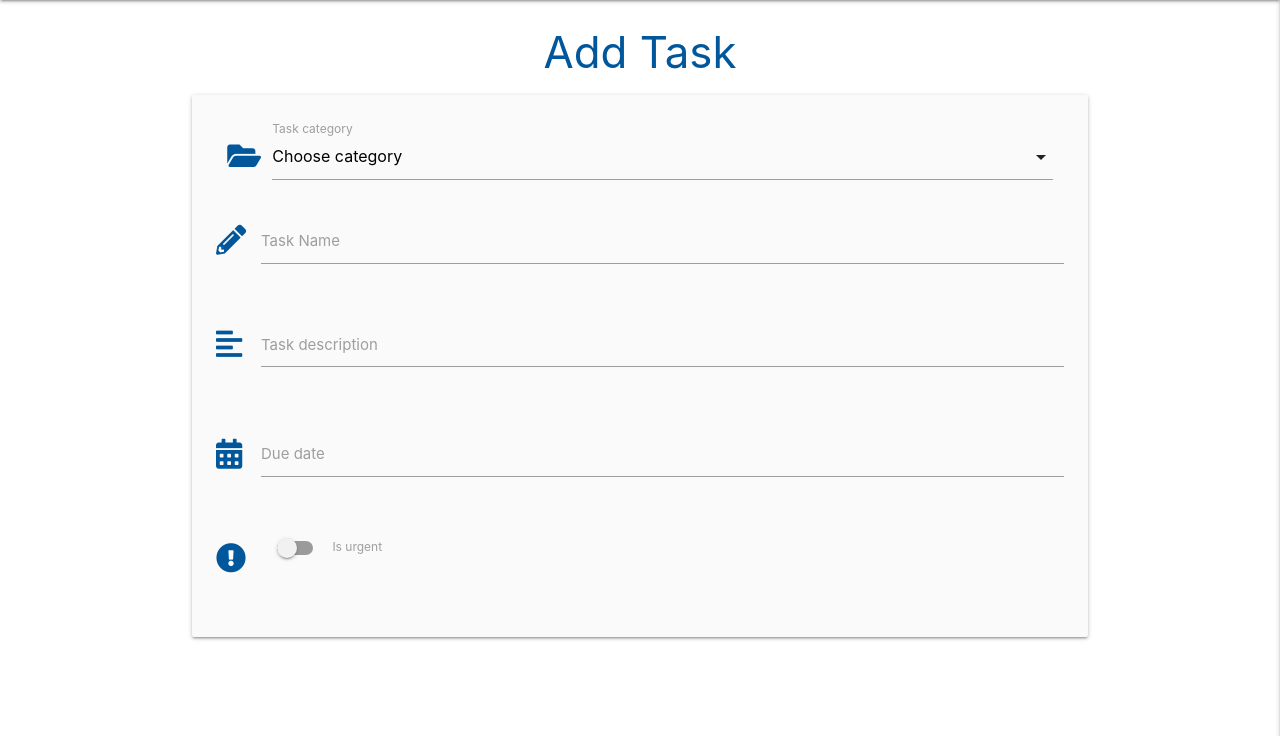
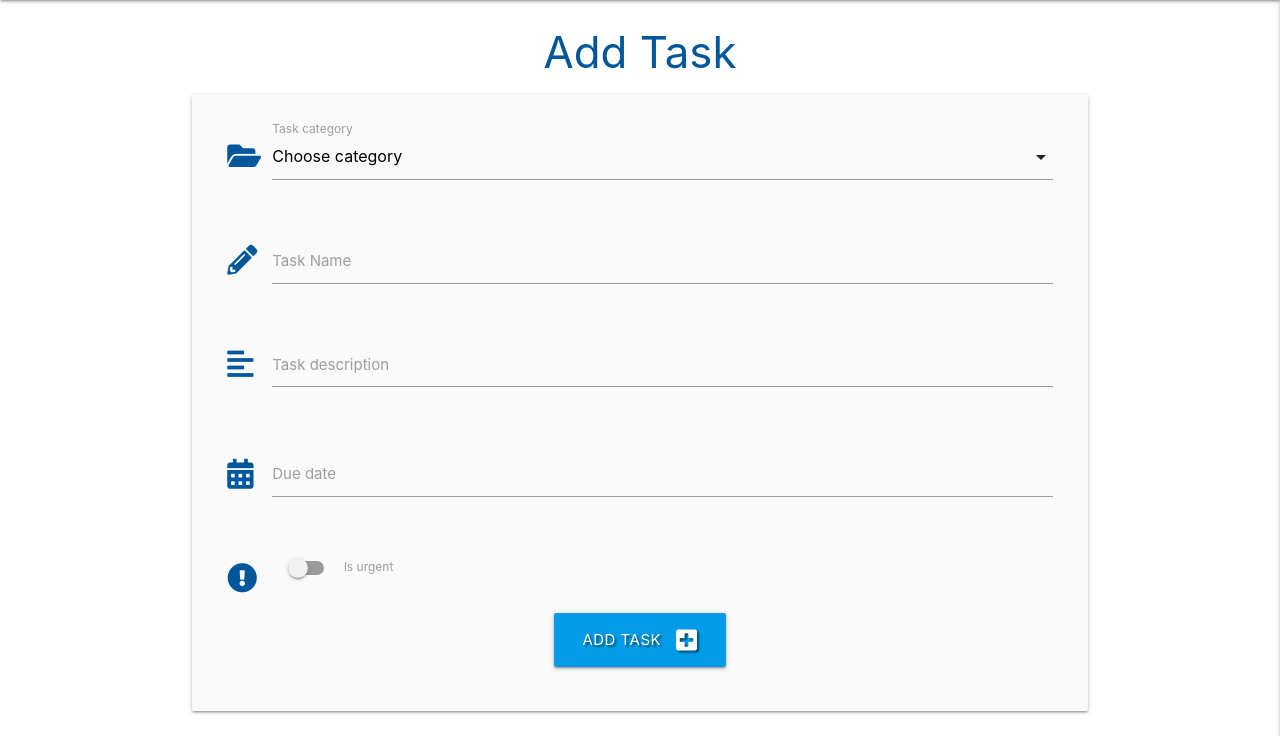
Before and after one commit to Jade-ux/Task-Manager-MongoDB, a Flask app: page /add_task in a window 1280 px wide. Shown: the part 64-800 px from the top of the page. Run offline with Flask 2, Linux system fonts and the light colour scheme; data that the repository does not hold is empty; some libraries are stand-ins or nearby versions.

Commit message:
Allow user to add task to the db

```diff
--- a/app.py
+++ b/app.py
@@ -98,8 +98,22 @@ def logout():
     return redirect(url_for("login"))
 
 
-@app.route("/add_task")
+@app.route("/add_task", methods=["GET", "POST"])
 def add_task():
+    if request.method == "POST":
+        is_urgent = "on" if request.form.get("is_urgent") else "off"
+        task = {
+            "category_name": request.form.get("category_name"),
+            "task_name": request.form.get("task_name"),
+            "task_description": request.form.get("task_description"),
+            "is_urgent": is_urgent,
+            "due_date": request.form.get("due_date"),
+            "created_by": session["user"]
+        }
+        mongo.db.tasks.insert_one(task)
+        flash("Task successfully added")
+        return redirect(url_for("get_tasks"))
+
     categories = mongo.db.categories.find().sort("category_name", 1)
     return render_template("add_task.html", categories=categories)
 
--- a/templates/add_task.html
+++ b/templates/add_task.html
@@ -4,7 +4,8 @@
 <h3 class="light-blue-text text-darken-4 center-align">Add Task</h3>
 
 <div class="row card-panel grey lighten-5">
-        <form class="col s12" method="POST" action="">
+    <form class="col s12" method="POST" action="{{ url_for('add_task') }}">
+        <!--task category-->
         <div class="row">
             <div class="input-field col s12">
                 <i class="fas fa-folder-open prefix light-blue-text text-darken-4"></i>
@@ -16,27 +17,34 @@
                 </select>
                 <label for="category_name">Task category</label>
             </div>
+        </div>
+        <!--task name-->
         <div class="row">
             <div class="input-field col s12">
                 <i class="fas fa-pencil-alt prefix light-blue-text text-darken-4"></i>
-                    <input id="task_name" name="task_name" minlength="5" maxlength="50" type="text" class="validate" required>
+                <input id="task_name" name="task_name" minlength="5" maxlength="50" type="text" class="validate"
+                    required>
                 <label for="task_name">Task Name</label>
             </div>
         </div>
+        <!--task description-->
         <div class="row">
             <div class="input-field col s12">
                 <i class="fas fa-align-left prefix light-blue-text text-darken-4"></i>
-                    <textarea id="task_description" name="task_description" minlength="5" maxlength="200" required class="materialize-textarea validate"></textarea>
+                <textarea id="task_description" name="task_description" minlength="5" maxlength="200" required
+                    class="materialize-textarea validate"></textarea>
                 <label for="task_description">Task description</label>
             </div>
         </div>
+        <!--due date-->
         <div class="row">
             <div class="input-field col s12">
                 <i class="fas fa-calendar-alt prefix light-blue-text text-darken-4"></i>
-                    <input id="due_date" name="due_date"  type="text" class=" datepicker validate" required>
+                <input id="due_date" name="due_date" type="text" class=" datepicker validate" required>
                 <label for="due_date">Due date</label>
             </div>
         </div>
+        <!--is urgent-->
         <div class="row">
             <div class="input-field col s12">
                 <div class="switch">
@@ -49,6 +57,12 @@
                 </div>
             </div>
         </div>
+        <!--submit button-->
+        <div class="row">
+            <div class="col s12 center-align">
+                <button type="submit" class="btn-large light-blue darken-1 text-shadow">Add task <i class="fas fa-plus-square right"></i></button>
+            </div>
+        </div>
     </form>
 </div>
 
--- a/templates/tasks.html
+++ b/templates/tasks.html
@@ -1,7 +1,7 @@
 {% extends "base.html" %}
 {% block content %}
 
-    <h2>I'm extending the base template</h2>
+<h3 class="light-blue-text text-darken-4 center-align">All Tasks</h3>
 
 <ul class="collapsible">
      {% for task in tasks %}
@@ -15,6 +15,7 @@
         <div class="collapsible-body">
             <strong>{{ task.category_name }}</strong>
             <p>{{ task.task_description }}</p>
+            <p><em>by: {{ task.created_by }}</em></p>
         </div>
     </li>
         {% endfor %}
```
Lines whose indentation alone changed are shown as unchanged.
